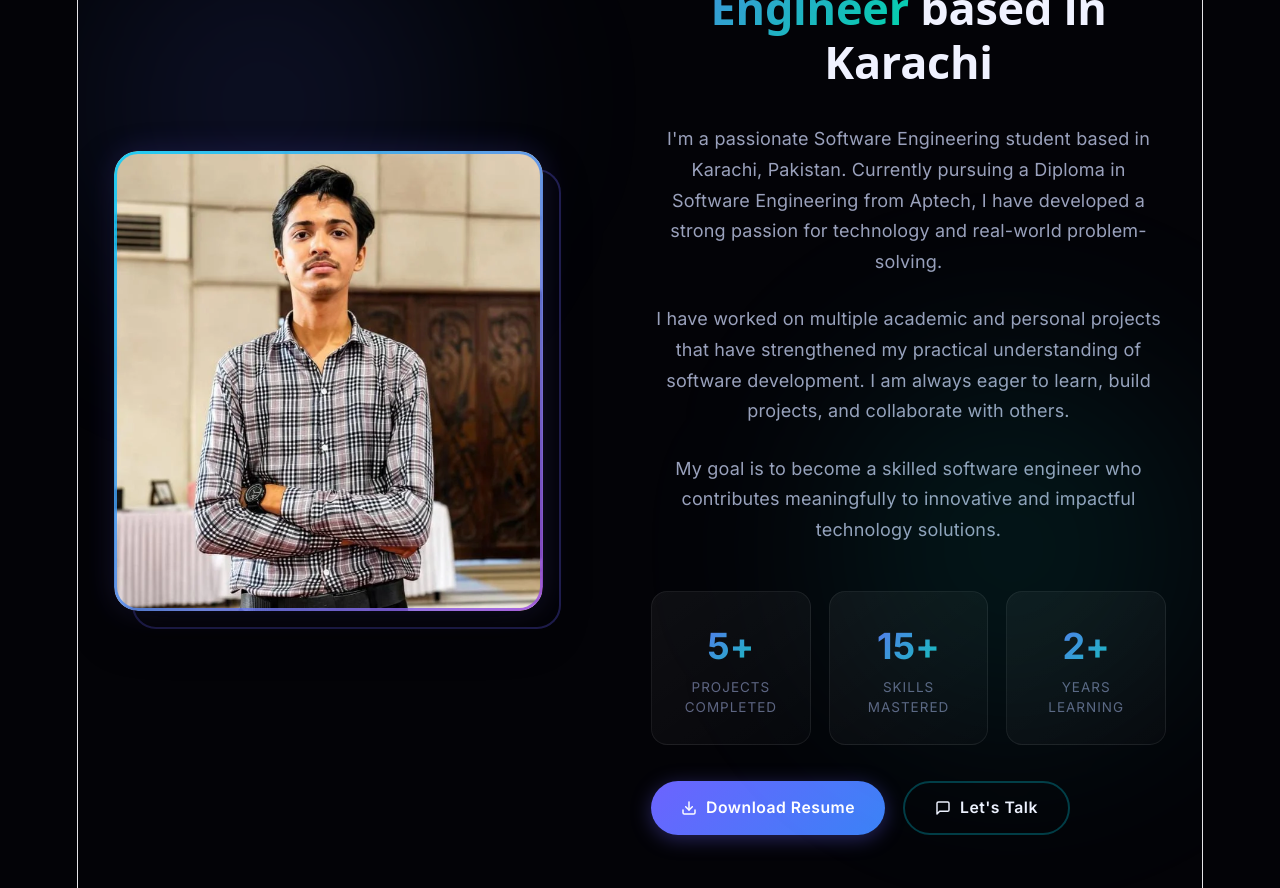
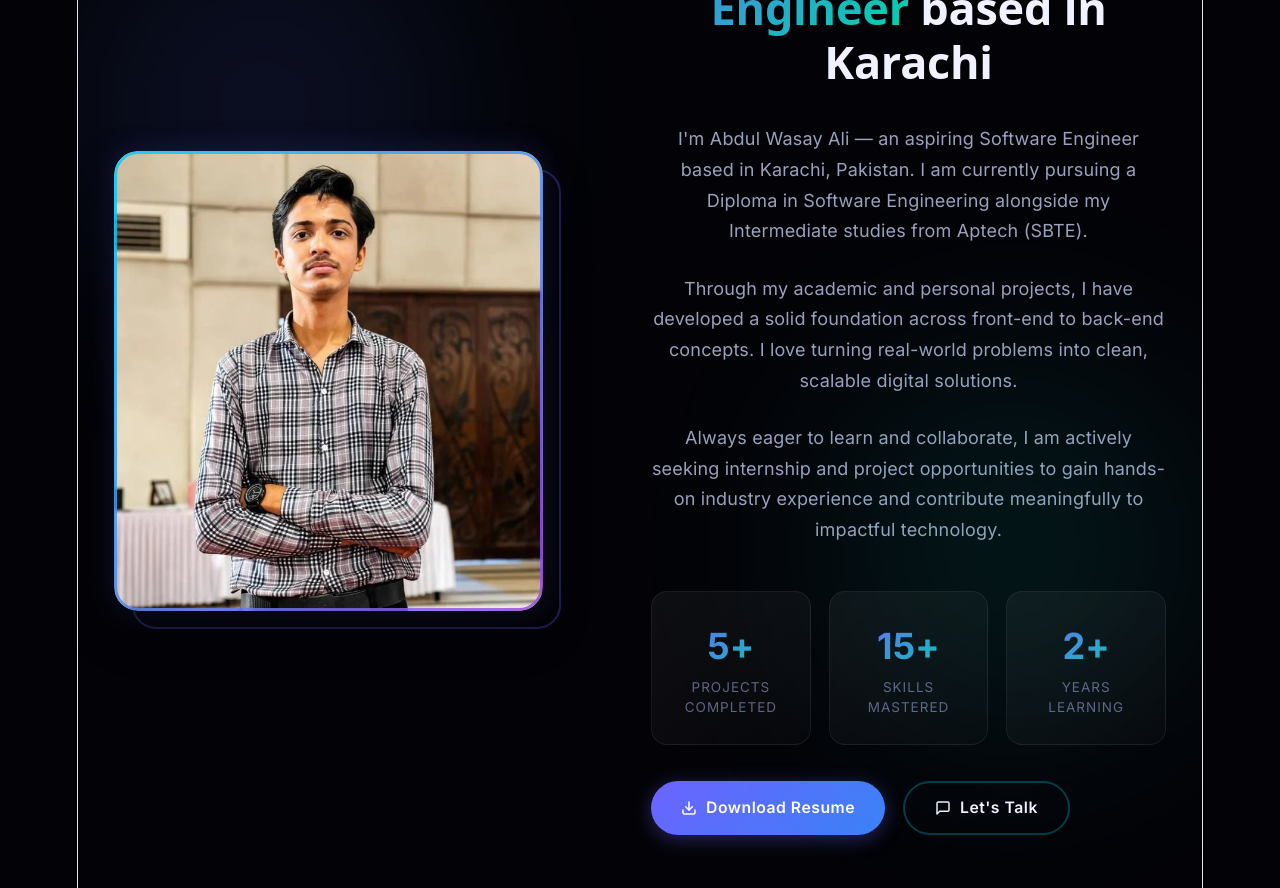
Before and after one commit to AbdulWasayAli/Portfolio, a React (Vite) app: page / in a window 1280 px wide. Shown: the part 1160-2048 px from the top of the page. Built offline with nearby package versions, Linux system fonts and the light colour scheme; no server answers; the HTML template or start-up script is replaced by a standard one.

Commit message:
feat(about): update narrative to concise version matching LinkedIn background

```diff
--- a/src/data/portfolioData.js
+++ b/src/data/portfolioData.js
@@ -35,9 +35,9 @@ export const heroData = {
 
 export const aboutData = {
   paragraphs: [
-    "I'm a passionate Software Engineering student based in Karachi, Pakistan. Currently pursuing a Diploma in Software Engineering from Aptech, I have developed a strong passion for technology and real-world problem-solving.",
-    "I have worked on multiple academic and personal projects that have strengthened my practical understanding of software development. I am always eager to learn, build projects, and collaborate with others.",
-    "My goal is to become a skilled software engineer who contributes meaningfully to innovative and impactful technology solutions.",
+    "I'm Abdul Wasay Ali — an aspiring Software Engineer based in Karachi, Pakistan. I am currently pursuing a Diploma in Software Engineering alongside my Intermediate studies from Aptech (SBTE).",
+    "Through my academic and personal projects, I have developed a solid foundation across front-end to back-end concepts. I love turning real-world problems into clean, scalable digital solutions.",
+    "Always eager to learn and collaborate, I am actively seeking internship and project opportunities to gain hands-on industry experience and contribute meaningfully to impactful technology.",
   ],
   stats: [
     { value: "5+", label: "Projects Completed" },
```
